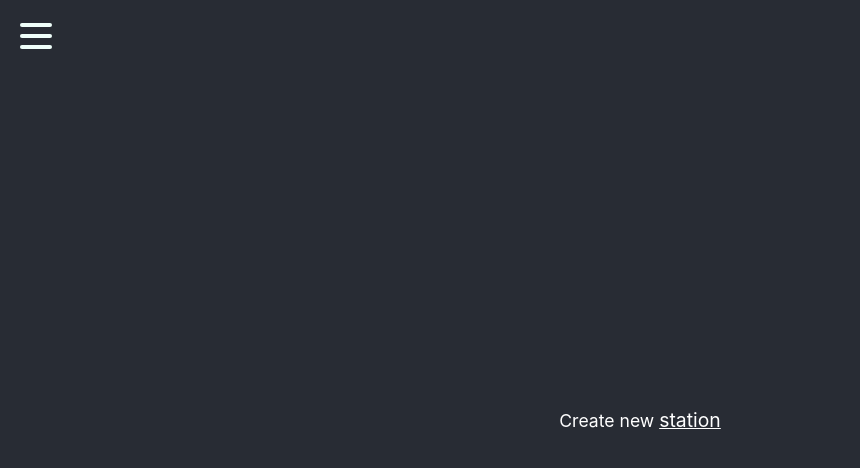
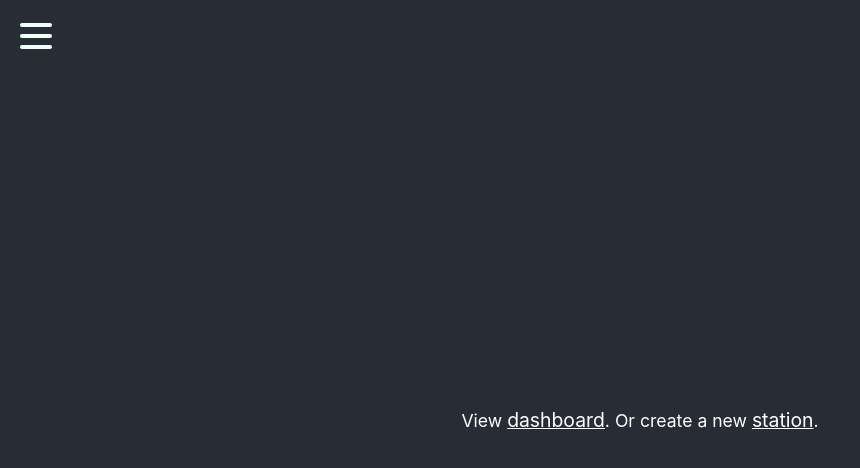
Before and after one commit to markhobbs/unit-store, a React (Create React App) app: page / in a window 1280 px wide. Shown: the top 468 px of the page, without its empty margins (0-860 px from the left). Built offline with nearby package versions, Linux system fonts and the light colour scheme; no server answers.

Commit message:
more options home page

```diff
--- a/src/components/Collect.js
+++ b/src/components/Collect.js
@@ -69,7 +69,7 @@ export default class Collect extends React.Component {
               ? this.state.stationCustom
               : this.state.station } ({!this.state.unitCustom || this.state.unitCustom })
             </h1>
-        : <p>Create new <a href={"?station="+generateStationLabel(16,8)}>station</a> </p>
+        : <p>View <Link to='/dashboard'>dashboard</Link>. Or create a new <a href={"?station="+generateStationLabel(16,8)}>station</a>.</p>
         }
 
         { submitted ?
```
